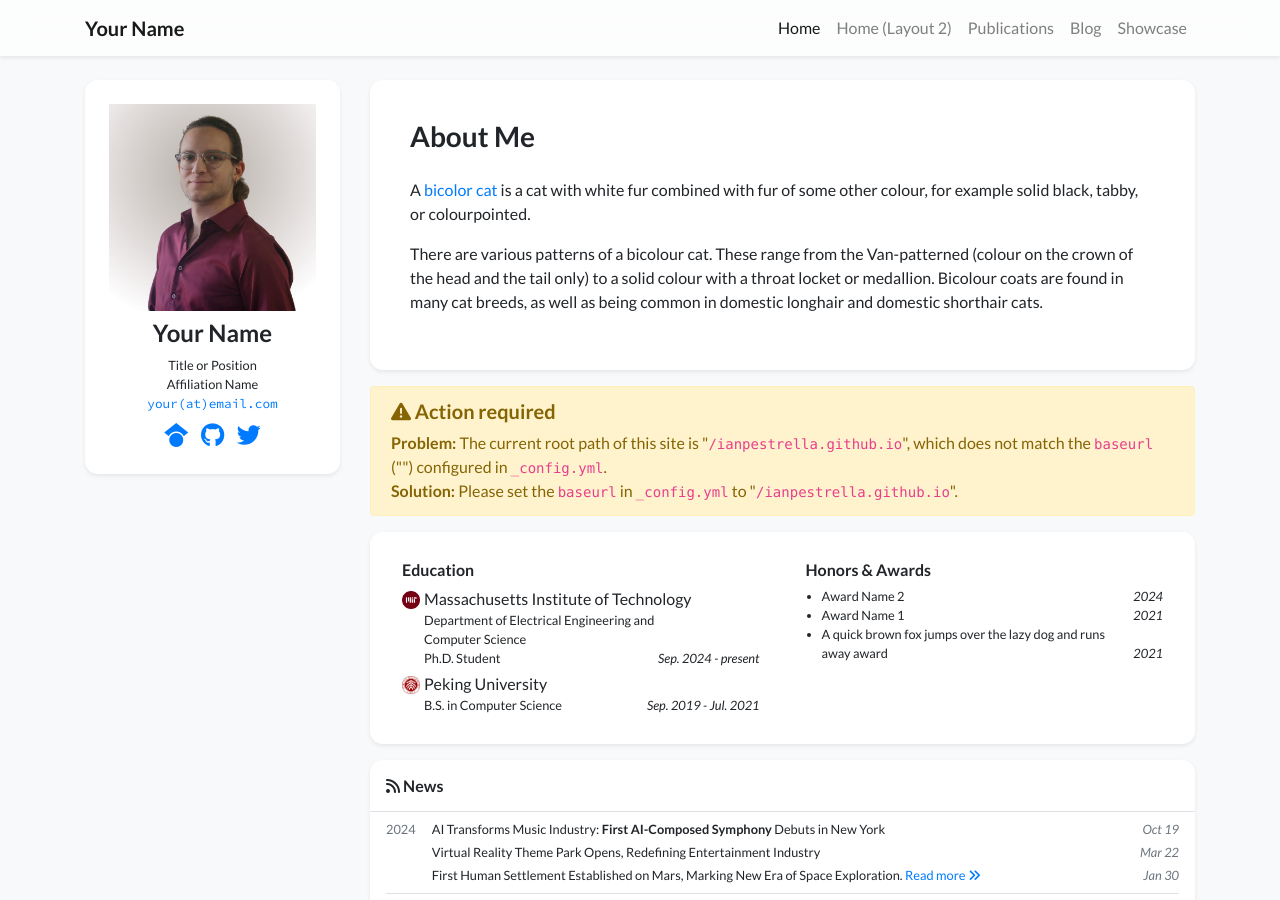
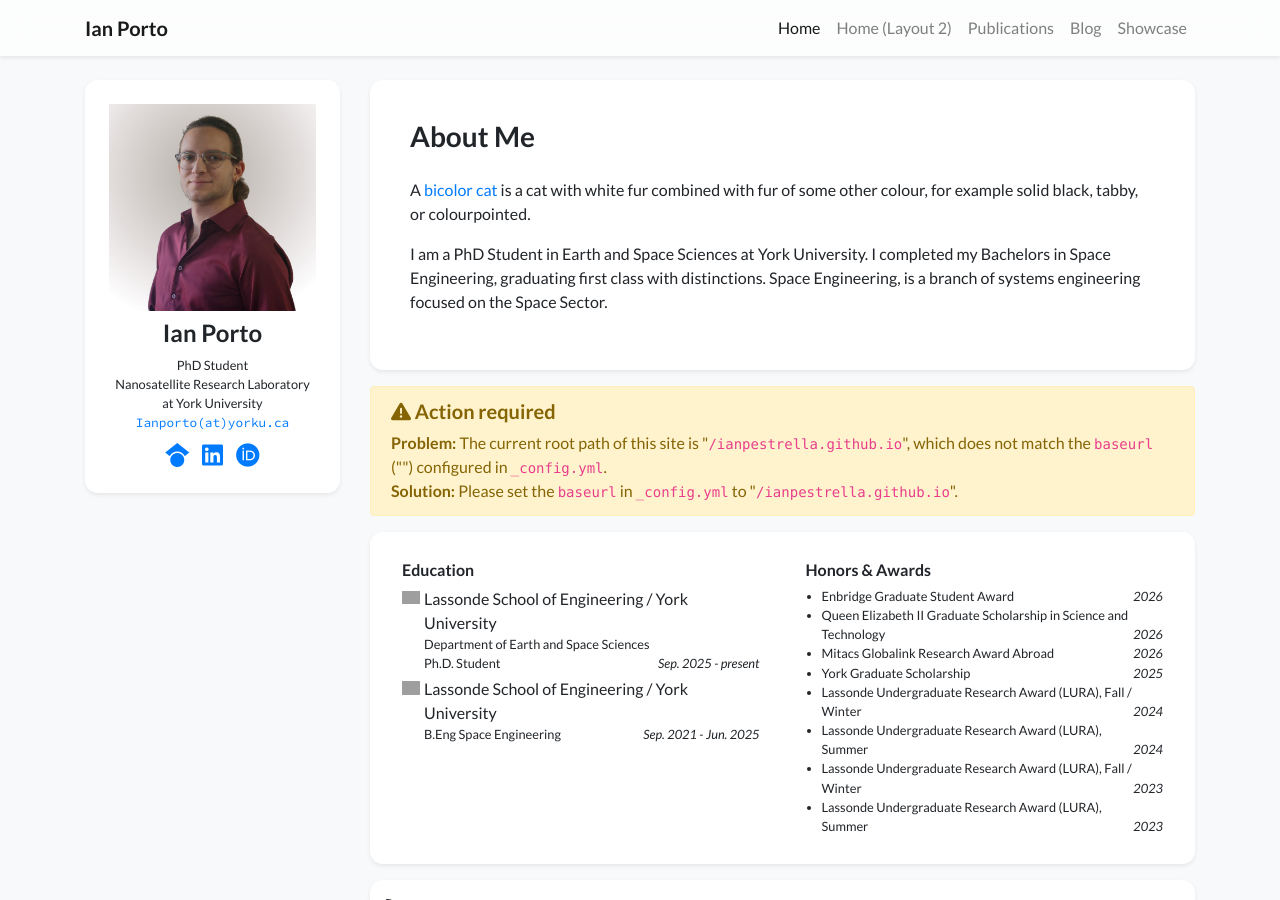
Before and after one commit to Ianpestrella/ianpestrella.github.io, a Jekyll site: the page built from index.html, in a window 1280 px wide and 900 px high. Built offline with Jekyll 4.4.1, drawn with Linux system fonts in a browser that asks for light colours; nearby versions of some CDN libraries; a style sheet for code colours, icons or effects is not loaded; grey boxes are pictures that could not be loaded.

Commit message:
Revise profile details and educational background
Updated personal information, education, and awards in profile.yml.

```diff
--- a/_data/profile.yml
+++ b/_data/profile.yml
@@ -1,23 +1,23 @@
-primary_name: "Your Name"
+primary_name: "Ian Porto"
 secondary_name: ""
-navbar_name: "Your Name"
+navbar_name: "Ian Porto"
 
 positions:
-- name: Title or Position
-- name: Affiliation Name
-  logo: /assets/images/badges/MIT_Social_circle.png  # Logo is optional
+- name: PhD Student
+- name: Nanosatellite Research Laboratory at York University
+  logo: /assets/images/badges/NRLYSmall.png  # Logo is optional
 
 
-email: "your@email.com"
+email: "Ianporto@yorku.ca"
 # cv_link: link-to-your-cv-file
-gscholar: xFmQpf4AAAAJ  # This is an example, replace it with your own Google Scholar ID
-github: your_github_id
-twitter: your_twitter_id  # Do not include the '@' symbol
+gscholar: 5fmsuwoAAAAJ&hl  # This is an example, replace it with your own Google Scholar ID
+# github: your_github_id
+# twitter: your_twitter_id  # Do not include the '@' symbol
 # wechat_qrcode: /assets/images/etc/wechat.jpg
 # wechat_prompt: >-
 #   Please tell me your <strong>name</strong> and <strong>affiliation</strong> (current or past) when adding my wechat. Thanks!
-# linkedin: your-linked-in-id
-# orcid: 0000-0000-0000-0000
+linkedin: ian-porto
+orcid: 0009-0004-6746-5774
 
 short_bio_text_justify: false
 short_bio: >-
@@ -25,26 +25,24 @@ short_bio: >-
     A <a href="https://en.wikipedia.org/wiki/Bicolor_cat" target="_blank">bicolor cat</a> is a cat with white fur combined with fur of some other colour, for example solid black, tabby, or colourpointed.
   </p>
   <p>
-    There are various patterns of a bicolour cat. These range from the Van-patterned (colour on the crown of the head
-    and the tail only) to a solid colour with a throat locket or medallion. Bicolour coats are found in many cat breeds,
-    as well as being common in domestic longhair and domestic shorthair cats.
+    I am a PhD Student in Earth and Space Sciences at York University. I completed my Bachelors in Space Engineering, graduating first class with distinctions. Space Engineering, is a branch of systems engineering focused on the Space Sector.
   </p>
 
 portrait_url: /assets/images/photos/portrait.jpg
 portrait_caption: >-
-  Photo by Manja Vitolic on Unsplash (this caption is optional, comment it out to disable).
+  # Photo by Manja Vitolic on Unsplash (this caption is optional, comment it out to disable).
 
 education:
-- name: Massachusetts Institute of Technology
-  logo: /assets/images/badges/MIT_Social_circle.png
+- name: Lassonde School of Engineering / York University
+  logo: /assets/images/badges/Yorku.png
   position: >-
-    Department of Electrical Engineering and Computer Science <br/>
+    Department of Earth and Space Sciences <br/>
     Ph.D. Student
-  date: Sep. 2024 - present
-- name: Peking University
-  logo: /assets/images/badges/PKU_red.png
-  position: B.S. in Computer Science
-  date: Sep. 2019 - Jul. 2021
+  date: Sep. 2025 - present
+- name: Lassonde School of Engineering / York University
+  logo: /assets/images/badges/Yorku.png
+  position: B.Eng Space Engineering
+  date: Sep. 2021 - Jun. 2025
 
 # experience:
 # - name: Peking University
@@ -53,9 +51,19 @@ education:
 #   date: Sep. 2019 - Jul. 2021
 
 awards:
-- name: Award Name 2
+- name: Enbridge Graduate Student Award
+  date: 2026
+- name: Queen Elizabeth II Graduate Scholarship in Science and Technology
+  date: 2026
+- name: Mitacs Globalink Research Award Abroad
+  date: 2026
+- name: York Graduate Scholarship
+  date: 2025
+- name: Lassonde Undergraduate Research Award (LURA), Fall / Winter
   date: 2024
-- name: Award Name 1
-  date: 2021
-- name: A quick brown fox jumps over the lazy dog and runs away award
-  date: 2021
+- name: Lassonde Undergraduate Research Award (LURA), Summer
+  date: 2024
+- name: Lassonde Undergraduate Research Award (LURA), Fall / Winter
+  date: 2023
+- name: Lassonde Undergraduate Research Award (LURA), Summer
+  date: 2023
```
